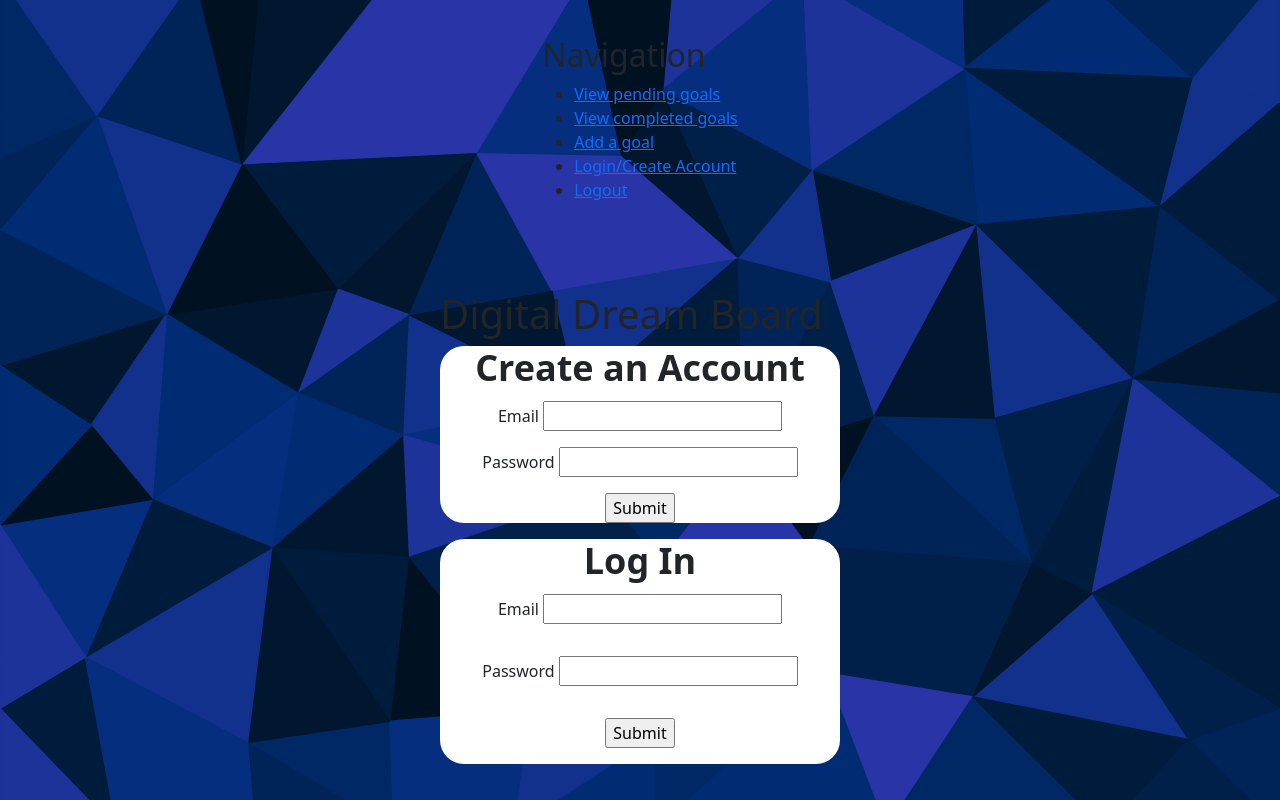
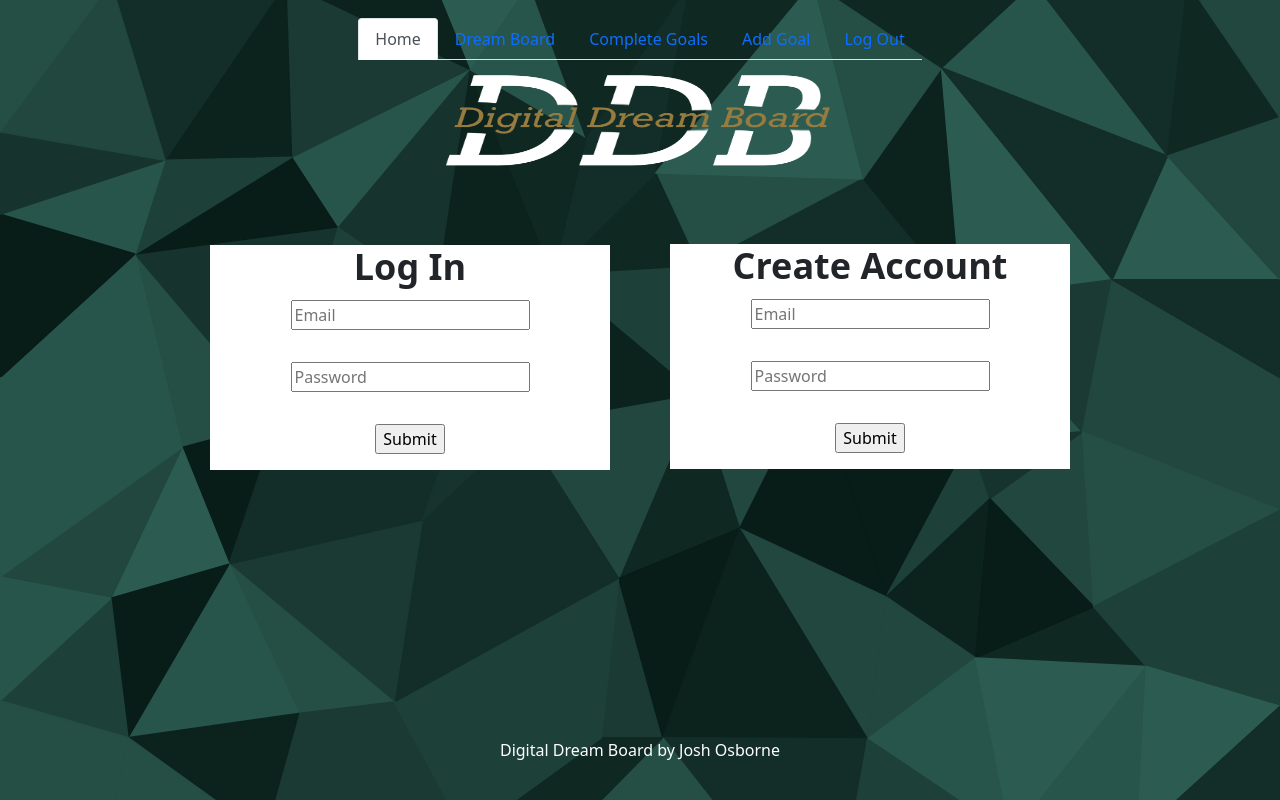
Before and after one commit to JoshOsborne96/Python-Capstone, a Flask app: page / in a window 1280 px wide. Run offline with Flask 2, Linux system fonts and the light colour scheme.

Commit message:
frontened formating round 1

```diff
--- a/server.py
+++ b/server.py
@@ -18,7 +18,7 @@ def home():
 
     goal_form = GoalForm()
 
-    return render_template("home.html", goal_form=goal_form)
+    return render_template("home.html", goal_form=goal_form, page = "home")
 
 @app.route("/login", methods=["GET", "POST"])
 def login():
@@ -74,7 +74,7 @@ def pending_goals():
     else:
         goals = crud.get_pending_goals(session["user_id"])
 
-    return render_template("pending_goals.html", goals=goals)
+    return render_template("pending_goals.html", goals=goals, page = "pending-goals")
 
 @app.route("/complete-goals")
 def complete_goals():
@@ -86,7 +86,7 @@ def complete_goals():
         flash("Please log in or create an account")
         return redirect("/login")
     else:
-        return render_template("complete_goals.html", goals=goals)
+        return render_template("complete_goals.html", goals=goals, page = "complete-goals")
 
 @app.route("/add-goal", methods=["GET", "POST"])
 def add_goal():
@@ -108,7 +108,7 @@ def add_goal():
         else:
             return redirect(url_for("home"))
     else:
-        return render_template("add_goal.html", goal_form= goal_form)
+        return render_template("add_goal.html", goal_form= goal_form, page = "add-goal")
 
 @app.route("/update-goal/<goal_id>", methods=["GET", "POST"])
 def update_goal(goal_id):
@@ -128,7 +128,7 @@ def update_goal(goal_id):
             return redirect(url_for("home"))
 
     else:
-        return render_template("update_goal.html", goal=goal, form=form)
+        return render_template("update_goal.html", goal=goal, form=form, page = "home")
 
 @app.route("/delete-goal/<goal_id>")
 def delete_goal(goal_id):
--- a/static/base.css
+++ b/static/base.css
@@ -1,4 +1,8 @@
 * {box-sizing: border-box;}
+
+h1, form, h3{
+    color: #ffffff;
+}
 
 html, body {
     height: 100%;
@@ -17,11 +21,11 @@ body {
     place-items: center;
     margin: 0;
     padding: 0 24px;
-    background-image: url("low-poly-grid-haikei\ \(1\).svg");
+    background-image: url("low-poly-grid-haikei\ \(5\).svg");
     background-repeat: no-repeat;
     background-size: cover;
     animation:
-        pan 6s infinite alternate linear;
+        pan 10s infinite alternate linear;
 }
 
 @media (width >= 500px) {
@@ -30,12 +34,23 @@ body {
     }
 }
 
-.login-card, .create-account-card {
+.login-card {
     width: 100%;
     padding: 70px, 30px, 44px;
-    border-radius: 24px;
     background: #ffffff;
     text-align: center;
+    position: relative;
+    right: 230px;
+    bottom: 224px;
+}
+
+.create-account-card {
+    width: 100%;
+    padding: 70px, 30px, 44px;
+    background: #ffffff;
+    text-align: center;
+    position: relative;
+    left: 230px;
 }
 
 @media (width >= 500px) {
@@ -58,7 +73,21 @@ body {
     color: rgba(0, 0, 0, 0.38)
 }
 
+.create-account-form {
+    margin: 0 0 30px;
+    font-weight: 500;
+    font-size: 16px;
+
+}
+
 .login-form {
+    width: 100%;
+    margin: 0;
+    display: grid;
+    gap: 16px;
+}
+
+.create-account-form {
     width: 100%;
     margin: 0;
     display: grid;
@@ -67,10 +96,16 @@ body {
 
 .login-form > a { color: #216ce7}
 
+input:hover {
+    background-color:#c3a769
+
+}
+
 .create-account-card > h2 {
     margin: 0 0 12px;
     font-size: 36px;
     font-weight: 600;
+
 }
 
 .create-account-card > h3 {
@@ -86,3 +121,42 @@ body {
         width: 400px;
     }
 }
+
+#goal-list {
+    display: flex;
+    flex-wrap: wrap;
+    padding: 70px, 30px, 44px;
+    margin: 0 0 30px;;
+}
+
+#logo-small {
+    position: relative;
+    display: flex;
+    height: 100%;
+    width: 100px;
+    right:600px;
+}
+
+#logo-large {
+    position: relative;
+    display: flex;
+    height: 100px;
+    width: 100%;
+    bottom:75px;
+}
+
+.logo-large-container {
+    padding: 70px, 30px, 44px;
+    margin: 30 30px;
+
+}
+
+.nav{
+    position: relative;
+    display: flex;
+    bottom: 20px;
+}
+
+.footer{
+    color:#ffffff
+}
--- a/templates/add_goal.html
+++ b/templates/add_goal.html
@@ -2,7 +2,7 @@
 {% block main %}
 
 <div class="form-container">
-    <h3>Add Goal</h3>
+    <h3>ADD GOAL</h3>
     <form action="{{ url_for('add_goal') }}" method="POST">
         {{ goal_form.csrf_token() }}
         <div>
--- a/templates/base.html
+++ b/templates/base.html
@@ -9,14 +9,52 @@
 <head>
 <body>
     <header>
-        <h2>Navigation</h2>
-            <ul>
-                <li><a href="/pending-goals">View pending goals</a></li>
-                <li><a href="/complete-goals">View completed goals</a></li>
-                <li><a href="/add-goal">Add a goal</a></li>
-                <li><a href="/login">Login/Create Account</a></li>
-                <li><a href="/logout">Logout</a></li>
-            </ul>
+        <a href="{{ url_for('home') }}"><img id="logo-small" src="../static/Untitled_Artwork (1).PNG"></a>
+
+        <nav class="nav">
+            <ul class="nav nav-tabs">
+                <li class="nav-item">
+                {% if page == "home" %}
+                    <a class="nav-link active" aria-current="page" href="#">
+                {% else %}
+                    <a class="nav-link" href="{{ url_for('home') }}">
+                {% endif %}
+                      Home</a>
+                </li>
+                <li class="nav-item">
+                {% if page == "pending-goals" %}
+                    <a class="nav-link active" aria-current="page" href="#">
+                {% else %}
+                    <a class="nav-link" href="{{ url_for('pending_goals') }}">
+                {% endif %}
+                  Dream Board</a>
+                </li>
+                <li class="nav-item">
+                {% if page == "complete-goals" %}
+                    <a class="nav-link active" aria-current="page" href="#">
+                {% else %}
+                    <a class="nav-link" href="{{ url_for('complete_goals') }}">
+                {% endif %}
+                    Complete Goals</a>
+                </li>
+                <li class="nav-item">
+                {% if page == "add-goal" %}
+                        <a class="nav-link active" aria-current="page" href="#">
+                {% else %}
+                        <a class="nav-link" href="{{ url_for('add_goal') }}">
+                {% endif %}
+                    Add Goal</a>
+                    </li>
+                <li class="nav-item">
+                {% if page == "log-out" %}
+                    <a class="nav-link active" aria-current="page" href="#">
+                {% else %}
+                    <a class="nav-link" href="{{ url_for('logout') }}">
+                {% endif %}
+                    Log Out</a>
+                    </li>
+              </ul>
+            </nav>
     </header>
 
     {% for msg in get_flashed_messages() %}
@@ -30,10 +68,13 @@
         {% endblock %}
     </main>
 
-    <!-- jQuery (necessary for Bootstrap's JavaScript plugins) -->
     <script src="https://code.jquery.com/jquery-1.12.4.min.js" integrity="sha384-nvAa0+6Qg9clwYCGGPpDQLVpLNn0fRaROjHqs13t4Ggj3Ez50XnGQqc/r8MhnRDZ" crossorigin="anonymous"></script>
-    <!-- Include all compiled plugins (below), or include individual files as needed -->
     <script src="https://cdn.jsdelivr.net/npm/bootstrap@3.4.1/dist/js/bootstrap.min.js" integrity="sha384-aJ21OjlMXNL5UyIl/XNwTMqvzeRMZH2w8c5cRVpzpU8Y5bApTppSuUkhZXN0VxHd" crossorigin="anonymous"></script>
+
+<footer class="footer">
+    <p>Digital Dream Board by Josh Osborne</p>
+</footer>
+
 
 </body>
 </html>
--- a/templates/home.html
+++ b/templates/home.html
@@ -1,18 +1,22 @@
 {% extends "base.html" %}
 {% block main %}
 
-<h1>Digital Dream Board</h1>
+<div class="logo-large-container">
+
+  <img id="logo-large" src="../static/Untitled_Artwork1.PNG">
+
+</div>
 
 <div class = "create-account-card">
-  <h2>Create an Account</h2>
+  <h2>Create Account</h2>
     <form action="/create-user" method="POST" class = "create-account-form">
 
       <p>
-        Email <input type="text" name="email">
+        <input type="text" name="email" placeholder="Email">
       </p>
 
       <p>
-        Password <input type="password" name="password">
+        <input type="password" name="password" placeholder="Password">
       </p>
 
       <p>
@@ -25,11 +29,11 @@
   <h2>Log In</h2>
   <form action="/login" method="POST" class="login-form">
     <p>
-      Email <input type="text" name="email">
+      <input type="text" name="email" placeholder="Email">
     </p>
 
     <p>
-      Password <input type="password" name="password">
+      <input type="password" name="password" placeholder="Password">
     </p>
 
     <p>
```
Also changed, not shown: templates/complete_goals.html (+5 -6 lines), templates/pending_goals.html (+6 -6 lines), static/Untitled_Artwork (1).PNG (added), static/Untitled_Artwork1.PNG (added), static/low-poly-grid-haikei (5).svg (added).
